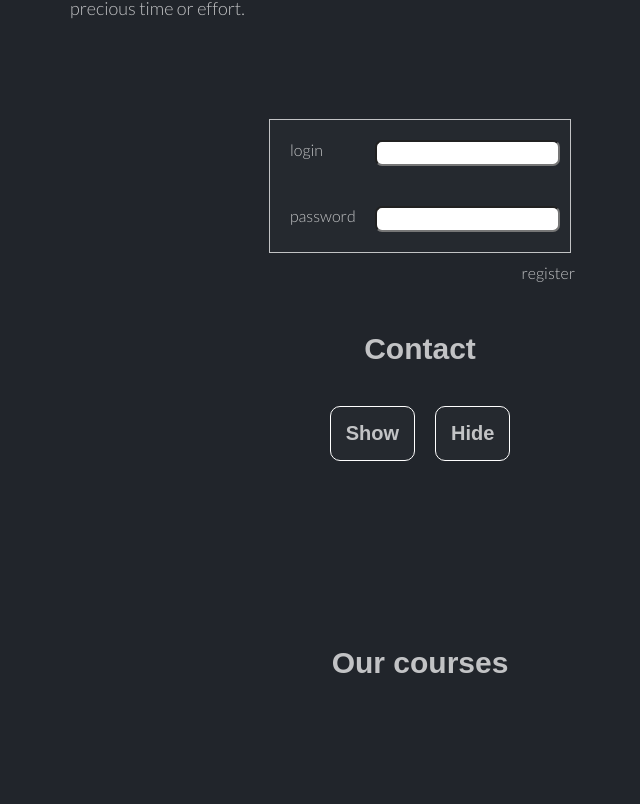
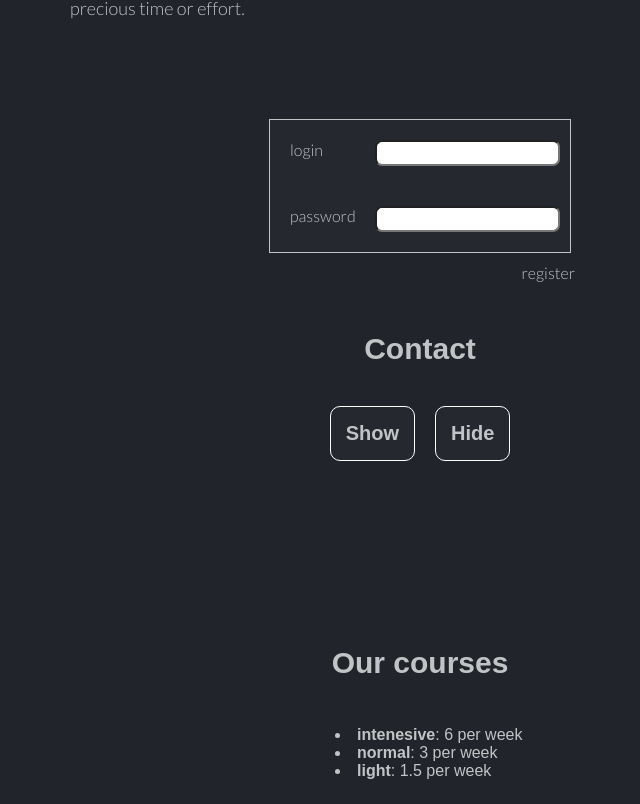
Before and after one commit to hergerr/webdesign-sandbox, a React (Create React App) app in the folder lab5/: page / in a window 1280 px wide. Shown: the part 242-1046 px from the top of the page, without its empty margins (220-860 px from the left). Before the commit the page ends 952 px from the top, so only its background shows below. Built offline with nearby package versions, Linux system fonts and the light colour scheme; a web font is replaced by a local one.

Commit message:
Added list task

```diff
--- a/lab5/src/App.css
+++ b/lab5/src/App.css
@@ -1,7 +1,6 @@
 .App {
   font-family: 'Francois One', sans-serif;
 }
-
 
 .App-logo {
   margin: 0;
@@ -20,7 +19,7 @@
   margin-top: 50px;
 }
 
-.App-description{
+.App-description {
   max-width: 700px;
   font-size: 18px;
   margin: 100px auto;
@@ -37,3 +36,16 @@ h3 {
   font-size: 30px;
   margin-top: 50px;
 }
+
+.list-wrapper {
+  max-width: 250px;
+  margin: 0 auto;
+  display: flex;
+  flex-direction: column;
+  justify-content: center;
+}
+
+ul {
+  text-align: left;
+  list-style: inside;
+}
--- a/lab5/src/App.js
+++ b/lab5/src/App.js
@@ -1,6 +1,7 @@
 import './App.css';
-import {LoginRegisterBox} from './components/login-register-box/login-register-box.component';
-import {ContactControl} from './components/contact-control/contact-control.component'
+import { LoginRegisterBox } from './components/login-register-box/login-register-box.component';
+import { ContactControl } from './components/contact-control/contact-control.component';
+import { CoursesList } from './components/courses-list/courses-list.component'
 import React from 'react';
 
 function App() {
@@ -13,10 +14,13 @@ function App() {
         Through modern memotechniques we are able to maximize your
         progress without taking more of your precious time or effort.
       </p>
-      <LoginRegisterBox className="App-login-register"/>
+      <LoginRegisterBox className="App-login-register" />
       <h3>Contact</h3>
-      <ContactControl/>
+      <ContactControl />
       <h3>Our courses</h3>
+      <div className="list-wrapper">
+        <CoursesList />
+      </div>
     </div>
   );
 }
--- /dev/null
+++ b/lab5/src/components/courses-list/courses-list.component.jsx
@@ -0,0 +1,19 @@
+import './courses-list.styles.css';
+import React from 'react'
+
+const courses = [{ "name": "intenesive", "duration": 6 }, { "name": "normal", "duration": 3 }, { "name": "light", "duration": 1.5 }]
+
+export const CoursesList = (props) => {
+
+    const listItems = courses.map((course) =>
+        <li key={course.duration.toString()}>
+            <b>{course.name}</b>: {course.duration} per week
+        </li>
+    )
+
+    return (
+        <ul>
+            {listItems}
+        </ul>
+    )
+}
```
Also changed, not shown: lab5/src/components/courses-list/courses-list.styles.css (added).
